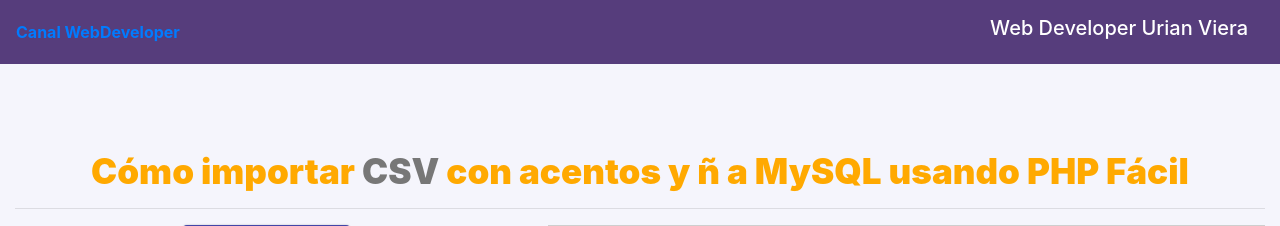
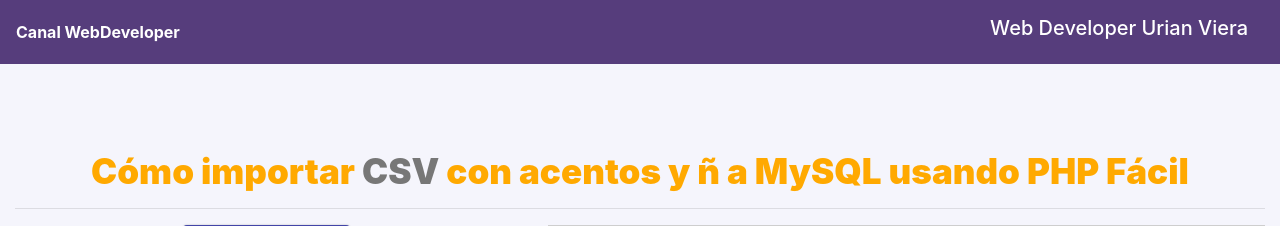
Before and after one commit to urian121/Como-importar-CSV-con-acentos-y-n-a-MySQL-usando-PHP-Facil, a PHP site: page / in a window 1280 px wide. Shown: the top 226 px of the page. Run offline with PHP 8.4, Linux system fonts and the light colour scheme; data that the repository does not hold is empty; some libraries are stand-ins or nearby versions.

Commit message:
Update index.php
color titulo canal.

```diff
--- a/index.php
+++ b/index.php
@@ -24,7 +24,7 @@
     <ul class="navbar-nav mr-auto collapse navbar-collapse">
       <li class="nav-item active">
         <a href="https://blogangular-c7858.web.app/">
-        <strong>Canal WebDeveloper </strong>
+        <strong style="color:#fff;">Canal WebDeveloper </strong>
         </a>
       </li>
     </ul>
```
